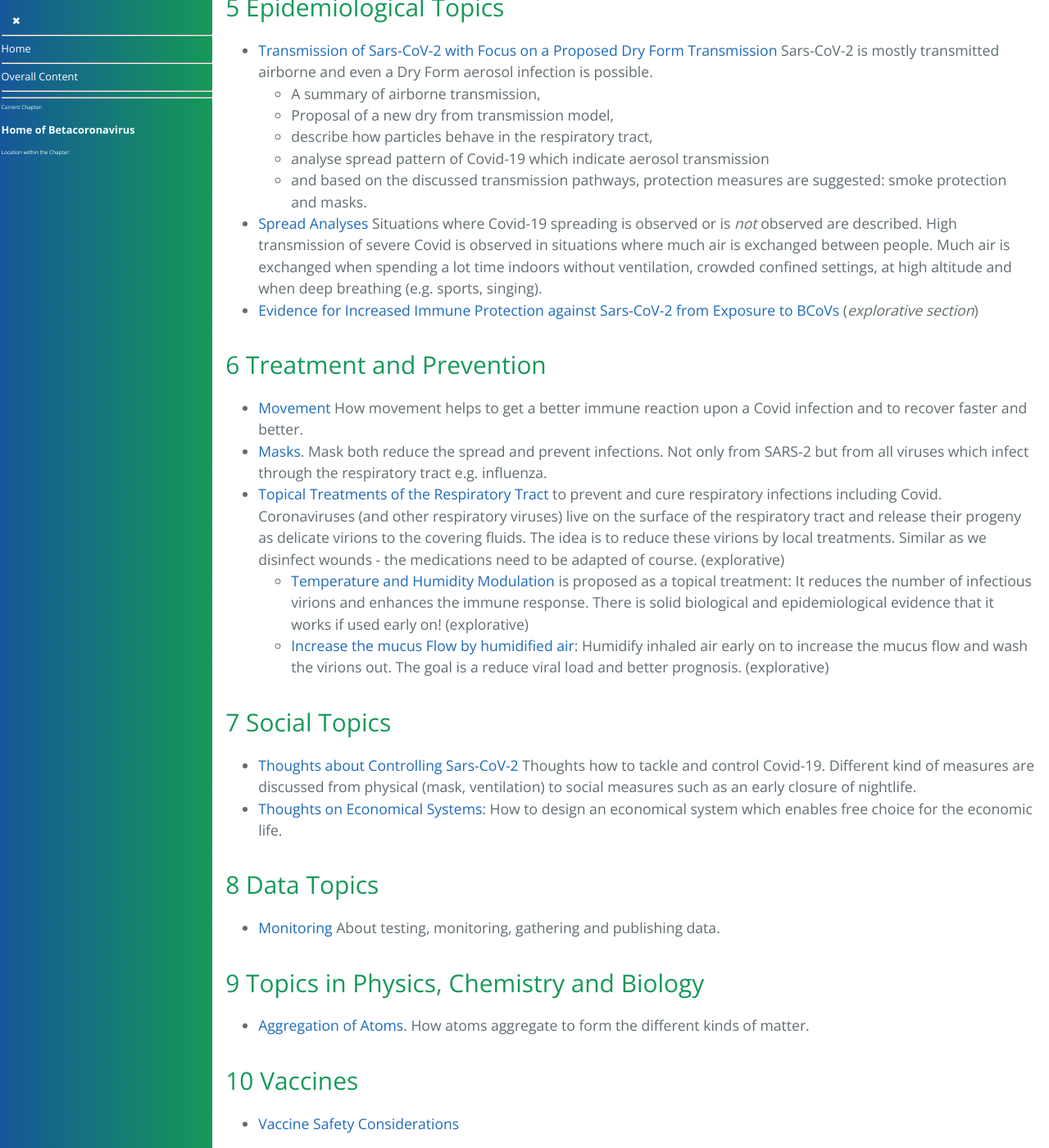
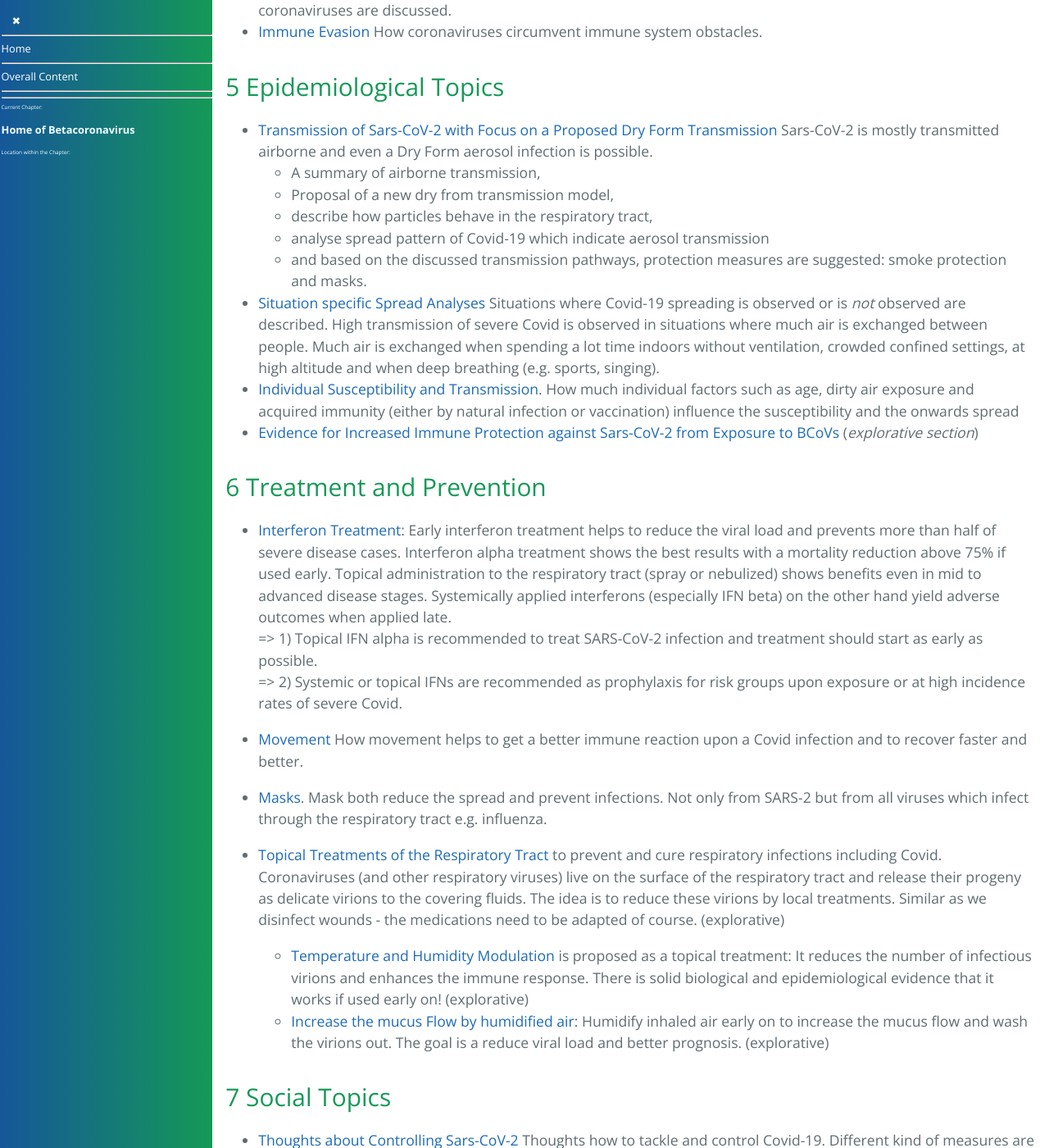
Before and after one commit to forestgrape/coronavirus, a Jekyll site: the page built from index.md, in a window 1280 px wide and 1400 px high, scrolled down 6510 px. Shown: the whole window at 82% size. Built offline with Jekyll 4.4.1, drawn with Linux system fonts in a browser that asks for light colours; our own code applies the rules of GitHub Pages for plain Markdown files; some of the changed text lies outside the part shown.

Commit message:
Content table updated, corona-ch linked

```diff
--- a/index.md
+++ b/index.md
@@ -32,6 +32,9 @@
 8. [Data Topics](#8-data-topics).
 9. [Topics in Physics](#9-physical-topics): Principles of intra- and intermolecular forces which are relevant for transmission and viability.
 10. [Vaccines](#10-vaccines): Safety considerations.
+
+There is also a rather subjective page in German with some comments on the Corona Situation and Policy in Switzerland: <https://forestgrape.github.io/corona-ch/>
+
 
 ---
 
@@ -69,7 +72,7 @@
 - 9.6. [Illustrative Resources](1_introduction/illustrative_resources.md): A subjective list of especially helpful, insightful and/or extraordinary Resources. Sometimes
 
 ### Recent Updates
-- 2.12. Clarifications across page and made content for objective.
+- 2.12. Clarifications across page and made content for objective and added a section [Legal Considerations on Vaccine Mandates](./7_social/individual_measures.md) *(announced here 4.12.)*
 - 25.11.- 1.12. Updated the chapter [Diagnosis and Viral Load](./3_medical/diagnosis_and_viral_load.md) and added a section on the [viral load kinetics](./3_medical/diagnosis_and_viral_load.md#viral-load-kinetics). The viral load at the different location varies during the disease. As detection methods have a lower limit of detection, the detection rates by various detection methods varies through the disease course. E.g. for nose samples the viral load usually peak around symptom onset  and accordingly the detection rate is high at this time point, often above 90%. NPS samples taken before the viral load peak or after, or taken from asymptomatic cases where the viral loads tends to be lower the detection decreases.
 - 27.11.: Restrictions should be nearly no for children, very relaxed teenagers and relaxed for the twenties.
 - 14./15.11.: Fixed some mistakes. E.g. in [immuno assyas](./3_medical/immuno_assyas.md), some scrolling error, many spelling mistakes. Clarifications in [viruses](./2_biological/viruses.md) and [coronaviruses](2_biological/coronavirus.md) (ongoing work).
@@ -148,6 +151,7 @@
 
 > In the [source on github](https://github.com/forestgrape/coronavirus/blob/master/index.md) the topics correspond to folders and the chapters correspond to files.
 
+
 ### 1 Introductory Topics
 
 * [Public Suggestions and Tips](1_introduction/suggestions.md)
@@ -191,13 +195,20 @@
   - describe how particles behave in the respiratory tract,
   - analyse spread pattern of Covid-19 which indicate aerosol transmission
   - and based on the discussed transmission pathways, protection measures are suggested: smoke protection and masks.
-- [Spread Analyses](5_epidemiological/spread_analyses.md) Situations where Covid-19 spreading is observed or is *not* observed are described. High transmission of severe Covid is observed in situations where much air is exchanged between people. Much air is exchanged when spending a lot time indoors without ventilation, crowded confined settings, at high altitude and when deep breathing (e.g. sports, singing).
+- [Situation specific Spread Analyses](5_epidemiological/spread_analyses.md) Situations where Covid-19 spreading is observed or is *not* observed are described. High transmission of severe Covid is observed in situations where much air is exchanged between people. Much air is exchanged when spending a lot time indoors without ventilation, crowded confined settings, at high altitude and when deep breathing (e.g. sports, singing).
+- [Individual Susceptibility and Transmission](5_epidemiological/individual_susceptibility_and_transmission.md). How much individual factors such as age, dirty air exposure and acquired immunity (either by natural infection or vaccination) influence the susceptibility and the onwards spread
 - [Evidence for Increased Immune Protection against Sars-CoV-2 from Exposure to BCoVs](5_epidemiological/covid_and_bovine_farming.md) (*explorative section*)
 
 
 ### 6 Treatment and Prevention
+- [Interferon Treatment](6_prevention_and_treatment/interferon.md): Early interferon treatment helps to reduce the viral load and prevents more than half of severe disease cases. Interferon alpha treatment shows the best results with a mortality reduction above 75% if used early. Topical administration to the respiratory tract (spray or nebulized) shows benefits even in mid to advanced disease stages. Systemically applied interferons (especially IFN beta) on the other hand yield adverse outcomes when applied late.<br>
+  => 1) Topical IFN alpha is recommended to treat SARS-CoV-2 infection and treatment should start as early as possible.<br>
+  => 2) Systemic or topical IFNs are recommended as prophylaxis for risk groups upon exposure or at high incidence rates of severe Covid.
+
 - [Movement](6_prevention_and_treatment/movement.md) How movement helps to get a better immune reaction upon a Covid infection and to recover faster and better.
+
 - [Masks](6_prevention_and_treatment/masks.md). Mask both reduce the spread and prevent infections. Not only from SARS-2 but from all viruses which infect through the respiratory tract e.g. influenza.
+
 - [Topical Treatments of the Respiratory Tract](6_prevention_and_treatment/topical_treatment.md) to prevent and cure respiratory infections including Covid. Coronaviruses (and other respiratory viruses) live on the surface of the respiratory tract and release their progeny as delicate virions to the covering fluids. The idea is to reduce these virions by local treatments. Similar as we disinfect wounds - the medications need to be adapted of course. (explorative)
   - [Temperature and Humidity Modulation](6_prevention_and_treatment/temperature_modulation.md) is proposed as a topical treatment: It reduces the number of infectious virions and enhances the immune response. There is solid biological and epidemiological evidence that it works if used early on! (explorative)
   - [Increase the mucus Flow by humidified air](./6_prevention_and_treatment/increasing_the_mucus_flow.md): Humidify inhaled air early on to increase the mucus flow and wash the virions out. The goal is a reduce viral load and better prognosis. (explorative)
@@ -207,6 +218,7 @@
 * [Thoughts about Controlling Sars-CoV-2](7_social/controlling.md)
     Thoughts how to tackle and control Covid-19. Different kind of measures are discussed from physical (mask, ventilation) to social measures such as an early closure of nightlife.
 * [Thoughts on Economical Systems](7_social/economics.md): How to design an economical system which enables free choice for the economic life.
+* [Legal Considerations on Vaccine Mandates](7_social/individual_measures.md)
 
 
 ### 8 Data Topics
```
